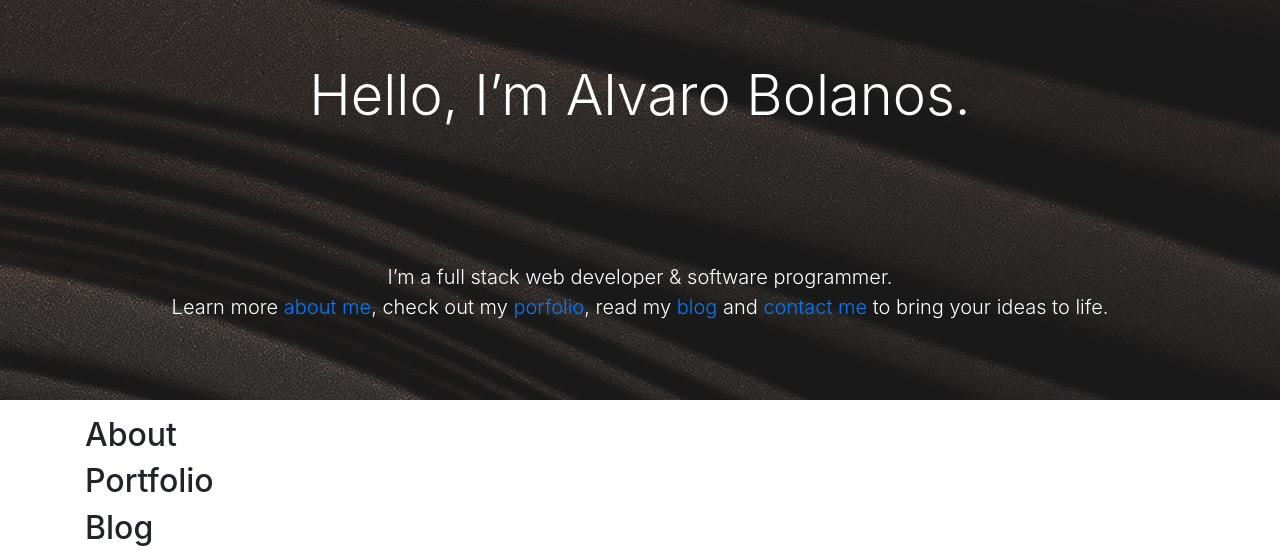
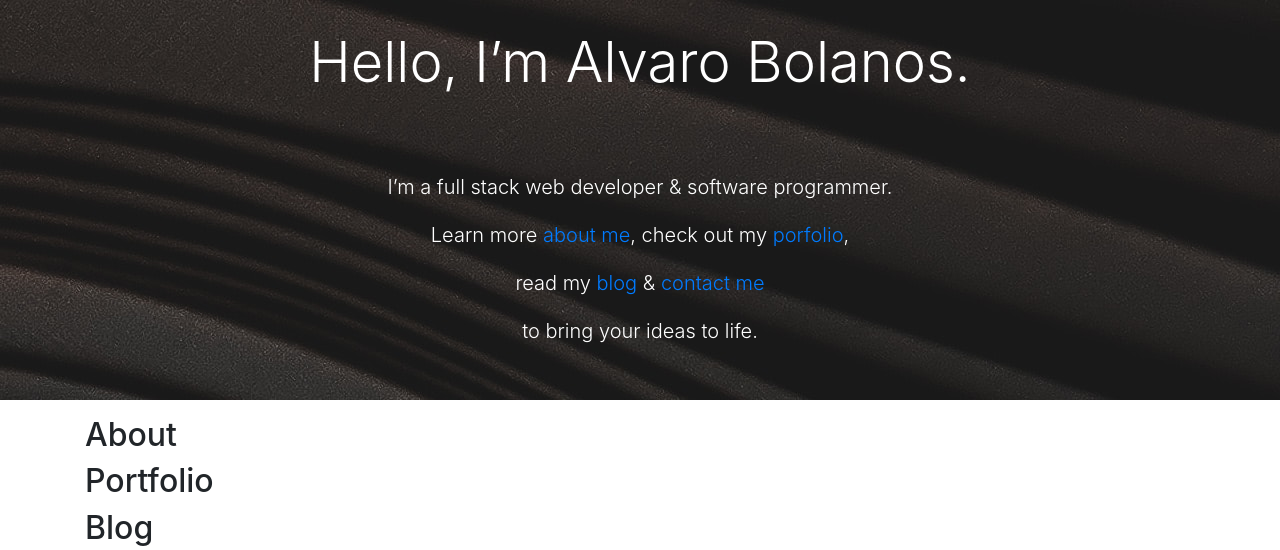
Before and after one commit to alvarobolanos/alvaro-portfolio, a Flask app: page / in a window 1280 px wide. Shown: the part 56-606 px from the top of the page. Run offline with Flask 2, Linux system fonts and the light colour scheme; data comes from the database, SQL or seed files in the repository; some libraries are stand-ins or nearby versions.

Commit message:
Modified Hero Text
Cleaned up hero text

```diff
--- a/website/static/css/style.css
+++ b/website/static/css/style.css
@@ -23,6 +23,7 @@ div.hero_title {
 div.hero_text {
     margin: auto;
     position: relative;
+    line-height: 3rem;
 }
 
 
--- a/website/templates/index.html
+++ b/website/templates/index.html
@@ -10,7 +10,7 @@
             </div>
             <div class="hero_text">
                 <p class="lead">I’m a full stack web developer & software programmer. <br>
-                Learn more <a href="#about">about me</a>, check out my <a href="#portfolio">porfolio</a>, read my <a href="#blog">blog</a> and <a href="#contact">contact me</a> to bring your ideas to life.
+                Learn more <a href="#about">about me</a>, check out my <a href="#portfolio">porfolio</a>, <br> read my <a href="#blog">blog</a> & <a href="#contact">contact me</a> <br> to bring your ideas to life.
                 </p>
             </div>
         </div>
```
